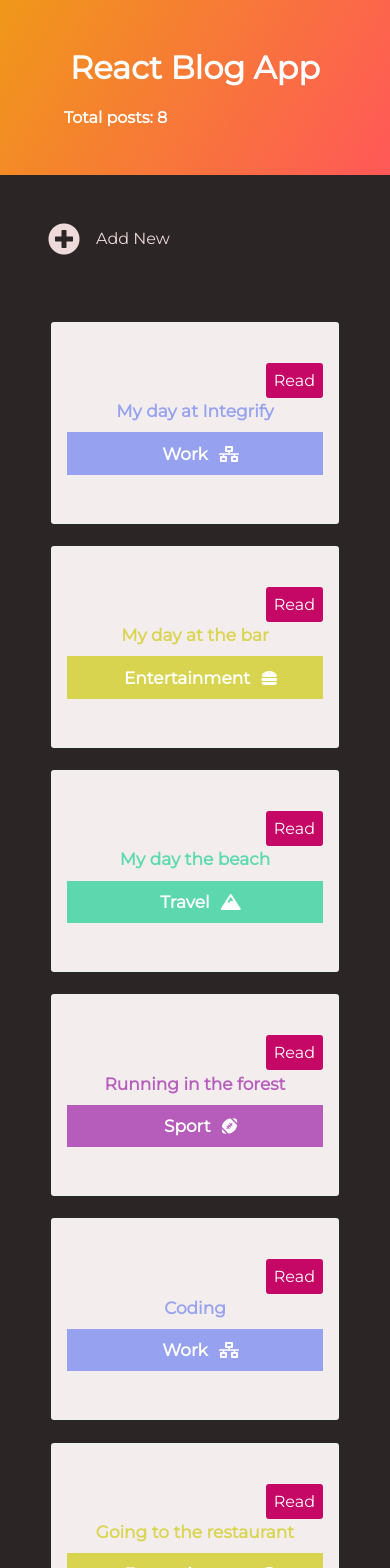
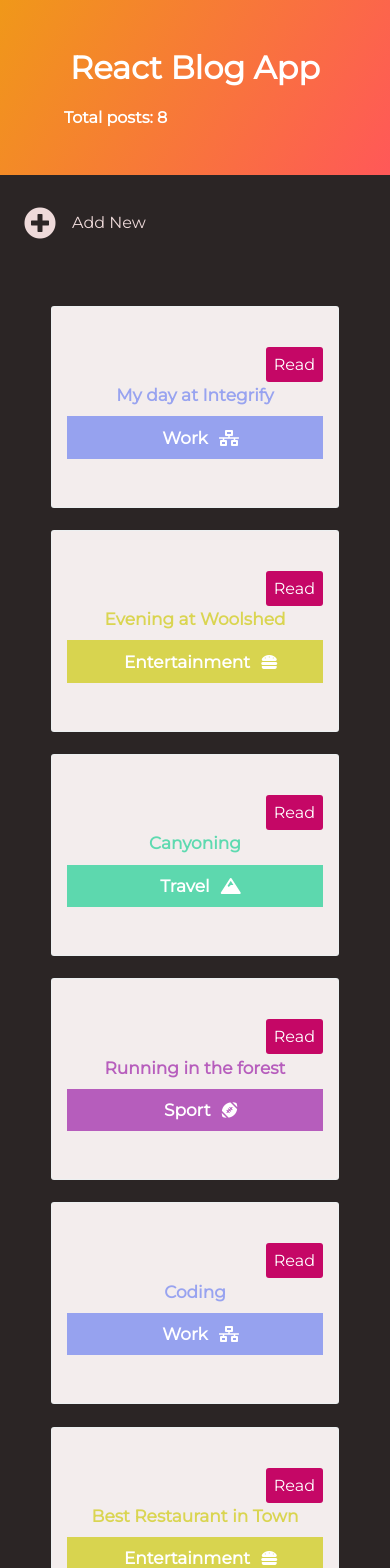
Before and after one commit to micahsuomi/react-blog-app, a React (Create React App) app: page / in a window 390 px wide. Shown: the top 1568 px of the page. Built offline with nearby package versions, Linux system fonts and the light colour scheme.

Commit message:
adjusted responsivness

```diff
--- a/src/App.js
+++ b/src/App.js
@@ -23,10 +23,12 @@ class App extends Component {
 
   }
 
-  searchResult = (filteredPosts) => {
+  searchResult = () => {
     console.log('connected')
 
   }
+
+
 
   addPost = (newPost) => {
     this.setState({posts: [newPost, ...this.state.posts]})
--- a/src/assets/style/deletepost.css
+++ b/src/assets/style/deletepost.css
@@ -22,6 +22,9 @@
     text-decoration: none;
 }
 
+.delete-link {
+    text-decoration: none;
+}
 .delete-cancel:hover {
     background-color: rgb(55, 139, 190);
     transform: translateY(-.1rem);
--- a/src/assets/style/editpost.css
+++ b/src/assets/style/editpost.css
@@ -26,8 +26,10 @@
     display: flex;
     justify-content: center;
 }
-input {
+.edit-input {
     margin-top: 1rem;
+    width: 18rem;
+    margin-right: .5rem;
 }
 
 textarea {
--- a/src/assets/style/postlist.css
+++ b/src/assets/style/postlist.css
@@ -98,6 +98,10 @@
 
     }
 
+    .posts-container {
+        padding: 1rem .5rem;
+    }
+
     .sub-header {
         margin-top: 1.3rem;
     }
--- a/src/assets/style/searchposts.css
+++ b/src/assets/style/searchposts.css
@@ -4,7 +4,7 @@
     align-items: center;
 }
 
-input {
+.search-input {
     width: 30rem;
     border-radius: 5px;
     border: 1px solid skyblue;
--- a/src/components/AddPost.js
+++ b/src/components/AddPost.js
@@ -58,7 +58,7 @@ class AddPost extends Component {
         }
             if(
                 this.state.touched.title &&
-                !validator.isLength(this.state.post.title, {min: 3, max: 20})
+                !validator.isLength(this.state.post.title, {min: 3, max: 30})
               )  {
                 errors.title = 'Title must be between 3 and 20 characters';
                 console.log(errors.title)
@@ -83,7 +83,6 @@ class AddPost extends Component {
                 <form className="form" onSubmit={this.handleSubmit}>
                     <div className="input-topics">
                     <label className="title-category">Title</label>
-
                     <div>
                     <input type="text" name="title"
                     value={title} placeholder="title"
@@ -92,7 +91,8 @@ class AddPost extends Component {
                     required={true}/>
                     {errors.title ? <Feedback error={errors.title} /> : ''}
                     </div>
-                    <div>
+
+                    <div className="input-topics">
                     <label className="title-category">Category</label>
                      <select name="category" value={category}
                      onChange={this.handleChange}
--- a/src/components/DeletePost.js
+++ b/src/components/DeletePost.js
@@ -14,10 +14,12 @@ const DeletePost = (props) => {
             <div className="buttons-wrapper">
                 <NavLink to ='/' className="delete-link">
                 <button id={id}
-                onClick={props.deletePost} className="btn-delete">
+                onClick={props.deletePost}
+                className="btn-delete">
                     Delete</button>
                     </NavLink>
-                    <NavLink to ={`/viewpost/${id}`}>
+                    <NavLink to ={`/viewpost/${id}`}
+                    className="delete-link">
                         <button className="btn-cancel delete-cancel">Cancel</button>
                         </NavLink>
 
--- a/src/components/EditPost.js
+++ b/src/components/EditPost.js
@@ -55,7 +55,7 @@ class EditPost extends Component {
         }
             if(
                 this.state.touched.title &&
-                !validator.isLength(this.state.post.title, {min: 3, max: 20})
+                !validator.isLength(this.state.post.title, {min: 3, max: 30})
               )  {
                 errors.title = 'Title must be between 3 and 20 characters';
                 console.log(errors.title)
@@ -87,15 +87,19 @@ class EditPost extends Component {
             <form onSubmit={this.handleSubmit} className="edit-form">
             <div className="inputs-wrapper">
             <input type="text"
+            className="edit-input"
             name="title"
             value={title}
             onChange={this.handleChange}
             onBlur={this.handleBlur}
             required={true}/>
 
-            <select name="category" value={category}
+            <select
+            name="category"
+            value={category}
             onChange={this.handleChange}
-            required={true}>
+            required={true}
+            className="edit-input">
                 <option value=''>----Select Category</option>
                 <option value='Work'>Work</option>
                     <option value='Entertainment'>Entertainment</option>
--- a/src/components/PostList.js
+++ b/src/components/PostList.js
@@ -11,9 +11,8 @@ const PostList = (props) => {
     <PostItem key={post.id} post={post} />
   ))
 
-  const filterResults = (newPosts) => {
-    let filteredPosts = newPosts
-    props.searchResult(filteredPosts)
+  const filterResult = (newPosts) => {
+    console.log(props.posts, newPosts)
 
 
   }
@@ -28,7 +27,9 @@ const PostList = (props) => {
               </div>
               </div>
               <div className="posts-container">
-                {/* <SearchForm filterResult={filterResults}/> */}
+
+
+                {/* <SearchForm filterResult={filterResult} />  */}
               <NavLink to='/addpost'
               className="add-post-link">
                 <i className="fas fa-plus-circle fa-2x"></i>
--- a/src/components/SearchPosts.js
+++ b/src/components/SearchPosts.js
@@ -19,14 +19,12 @@ export class SearchPosts extends Component {
         let newPostsArr = []
 
 
-
         for(const posts of this.state.posts) {
             let {id, title, category} = posts;
 
             if(title.toLowerCase().match(this.state.search)) {
                 newPostsArr.push({id, title, category})
-                // console.log(this.state.filteredPosts)
-                // this.setState({posts: this.state.filteredPosts})
+
                 this.state.filteredPosts.push(newPostsArr)
                 let newPosts = this.state.filteredPosts
                 console.log(newPosts)
@@ -53,6 +51,7 @@ export class SearchPosts extends Component {
                 <div className="search-container">
                   <input type="text"
                   name="post"
+                  className="search-input"
                   value={this.state.text}
                   placeholder="search posts by title or category"
                   onChange={this.handleChange}/>
--- a/src/components/blogData.js
+++ b/src/components/blogData.js
@@ -10,13 +10,13 @@ export const blogData = [
     },
     {
       id: uuidv4(),
-      title: 'My day at the bar',
+      title: 'Evening at Woolshed',
       category: 'Entertainment',
       description: 'Lorem ipsum dolor sit amet, consectetur adipiscing elit, sed do eiusmod tempor incididunt ut labore et dolore magna aliqua. Viverra nibh cras pulvinar mattis nunc sed blandit libero volutpat. Ultrices eros in cursus turpis massa tincidunt. Massa tincidunt dui ut ornare lectus sit amet est. Et sollicitudin ac orci phasellus egestas tellus. Iaculis urna id volutpat lacus. Pellentesque massa placerat duis ultricies. Sed egestas egestas fringilla phasellus faucibus scelerisque eleifend donec. Euismod lacinia at quis risus sed. Odio tempor orci dapibus ultrices in. Platea dictumst quisque sagittis purus sit.'
     },
     {
       id: uuidv4(),
-      title: 'My day the beach',
+      title: 'Canyoning',
       category: 'Travel',
       description: 'Lorem ipsum dolor sit amet, consectetur adipiscing elit, sed do eiusmod tempor incididunt ut labore et dolore magna aliqua. Viverra nibh cras pulvinar mattis nunc sed blandit libero volutpat. Ultrices eros in cursus turpis massa tincidunt. Massa tincidunt dui ut ornare lectus sit amet est. Et sollicitudin ac orci phasellus egestas tellus. Iaculis urna id volutpat lacus. Pellentesque massa placerat duis ultricies. Sed egestas egestas fringilla phasellus faucibus scelerisque eleifend donec. Euismod lacinia at quis risus sed. Odio tempor orci dapibus ultrices in. Platea dictumst quisque sagittis purus sit.'
     },
@@ -34,7 +34,7 @@ export const blogData = [
     },
     {
       id: uuidv4(),
-      title: 'Going to the restaurant',
+      title: 'Best Restaurant in Town',
       category: 'Entertainment',
       description: 'Lorem ipsum dolor sit amet, consectetur adipiscing elit, sed do eiusmod tempor incididunt ut labore et dolore magna aliqua. Viverra nibh cras pulvinar mattis nunc sed blandit libero volutpat. Ultrices eros in cursus turpis massa tincidunt. Massa tincidunt dui ut ornare lectus sit amet est. Et sollicitudin ac orci phasellus egestas tellus. Iaculis urna id volutpat lacus. Pellentesque massa placerat duis ultricies. Sed egestas egestas fringilla phasellus faucibus scelerisque eleifend donec. Euismod lacinia at quis risus sed. Odio tempor orci dapibus ultrices in. Platea dictumst quisque sagittis purus sit.'
     },
```
